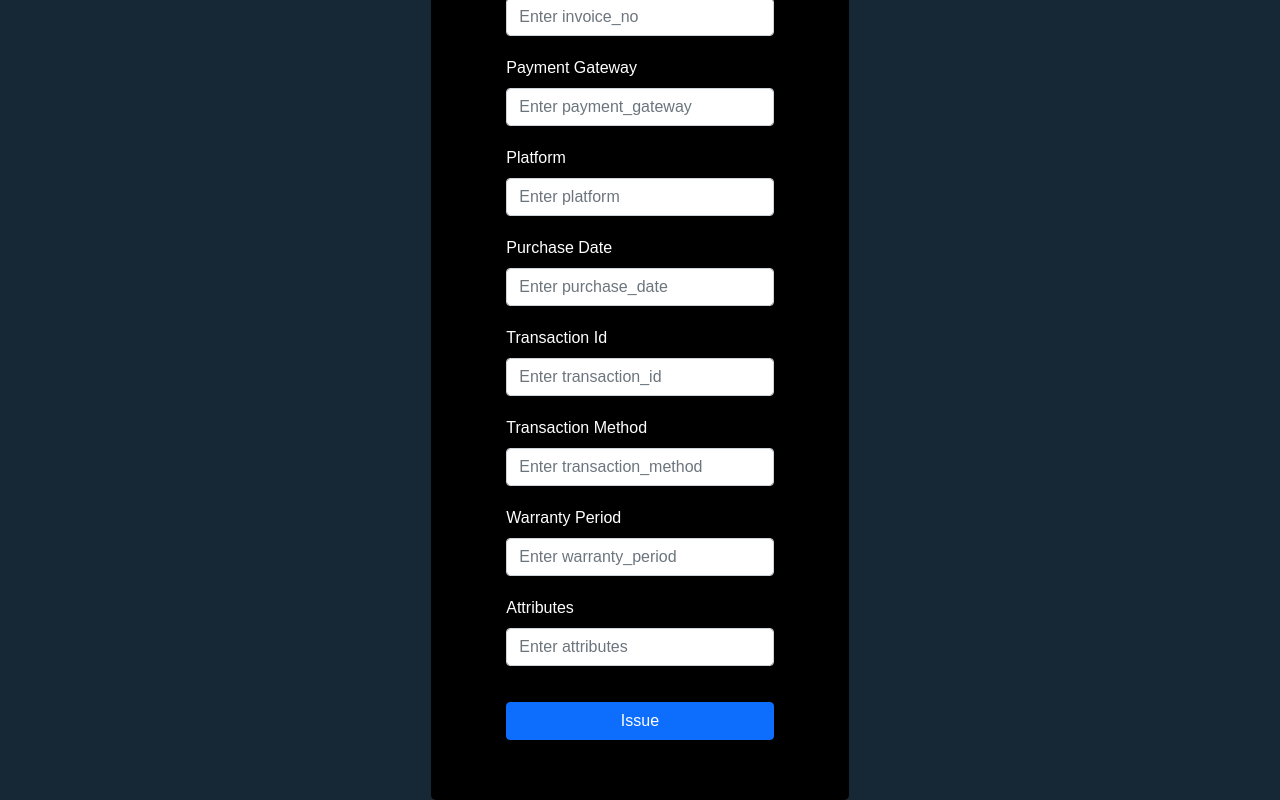
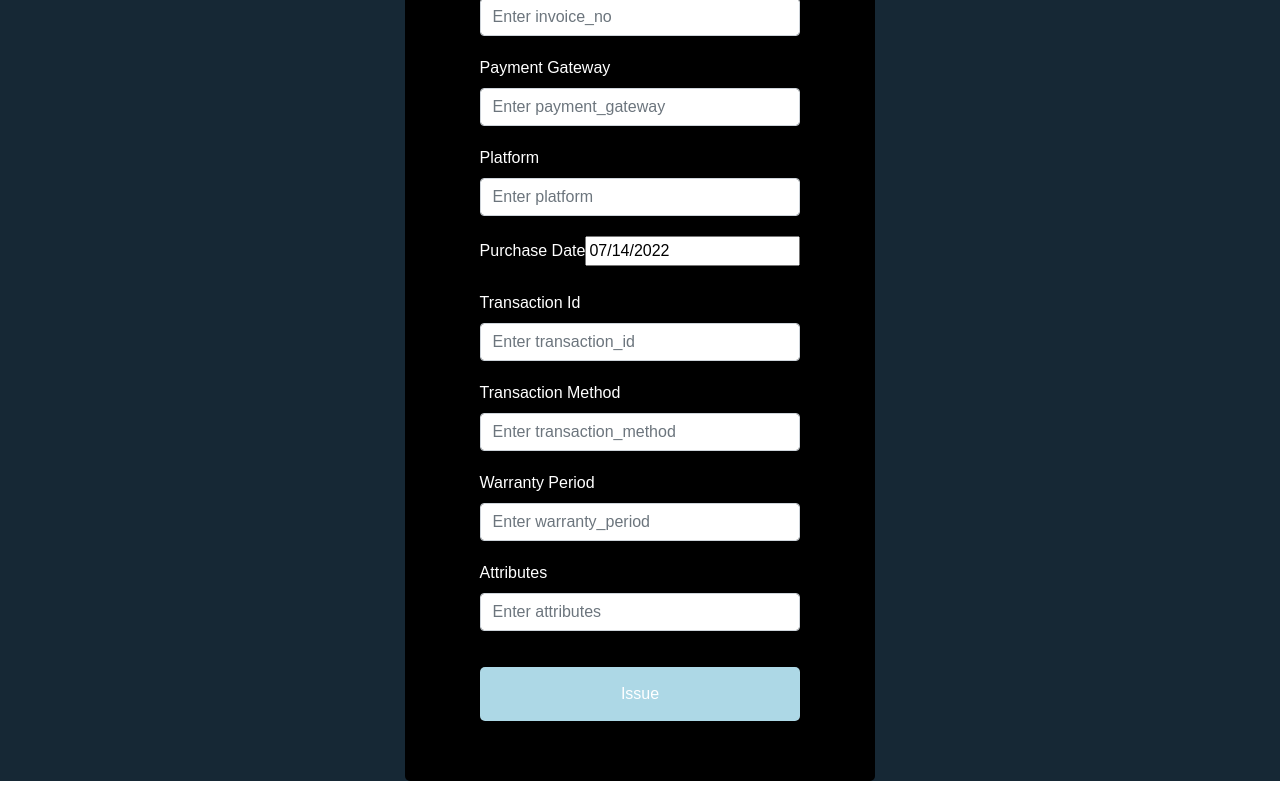
Before and after one commit to kunalchhabra37/Warranty-Card-NFT, a React (Vite) app in the folder client/: page /issue-warranty in a window 1280 px wide. Shown: the part 708-1508 px from the top of the page. Built offline with nearby package versions, Linux system fonts and the light colour scheme.

Commit message:
added date in issue warranty

```diff
--- a/client/package.json
+++ b/client/package.json
@@ -13,6 +13,7 @@
     "ethers": "^5.6.9",
     "react": "^18.0.0",
     "react-bootstrap": "^2.4.0",
+    "react-datepicker": "^4.8.0",
     "react-dom": "^18.0.0",
     "react-router-dom": "^6.3.0"
   },
--- a/client/src/components/Approve.jsx
+++ b/client/src/components/Approve.jsx
@@ -1,11 +1,9 @@
 import React, { useState } from "react";
 import Button from "react-bootstrap/Button";
 import Form from "react-bootstrap/Form";
-
 const Approve = () => {
   const [to, setTo] = useState ("");
   const [tokenURI, setTokenURI] = useState("");
-
     const handleSubmit = (e) => {
         e.preventDefault();
     console.log(to, tokenURI);
--- a/client/src/components/IssueWarranty.jsx
+++ b/client/src/components/IssueWarranty.jsx
@@ -2,7 +2,9 @@ import { useState, useContext } from "react";
 import Button from "react-bootstrap/Button";
 import Form from "react-bootstrap/Form";
 import { WarrantyCardContext } from "../context/WarrantyCardContext";
-
+import DatePicker from 'react-datepicker';
+import "react-datepicker/dist/react-datepicker.css";
+import 'bootstrap/dist/css/bootstrap.min.css';
 const IssueWarranty = () => {
   const { issueWarrantyCard,pinFile } = useContext(WarrantyCardContext);
   const [to, setTo] = useState("");
@@ -13,7 +15,7 @@ const IssueWarranty = () => {
   const [invoice_no, setInvoice_no] = useState("");
   const [payment_gateway, setPayment_gateway] = useState("");
   const [platform, setPlatform] = useState("");
-  const [purchase_date, setPurchase_date] = useState("");
+  const [purchase_date, setPurchase_date] = useState(new Date());
   const [transaction_id, setTransaction_id] = useState("");
   const [transaction_method, setTransaction_method] = useState("");
   const [warranty_period, setWarranty_period] = useState("");
@@ -124,11 +126,11 @@ const IssueWarranty = () => {
         </Form.Group>
         <Form.Group className="mb-3 ctrl">
           <Form.Label>Purchase Date</Form.Label>
-          <Form.Control
-            type="text"
-            placeholder="Enter purchase_date"
-            value={purchase_date}
-            onChange={(e) => setPurchase_date(e.target.value)}
+          <DatePicker
+            selected={purchase_date}
+            onChange={(date) => setPurchase_date(date)}
+            dateFormat="MM/dd/yyyy"
+            placeholderText="Enter purchase_date"
           />
         </Form.Group>
         <Form.Group className="mb-3 ctrl">
```
Also changed, not shown: 1 other file (tests, documents, lock files or other folders).
